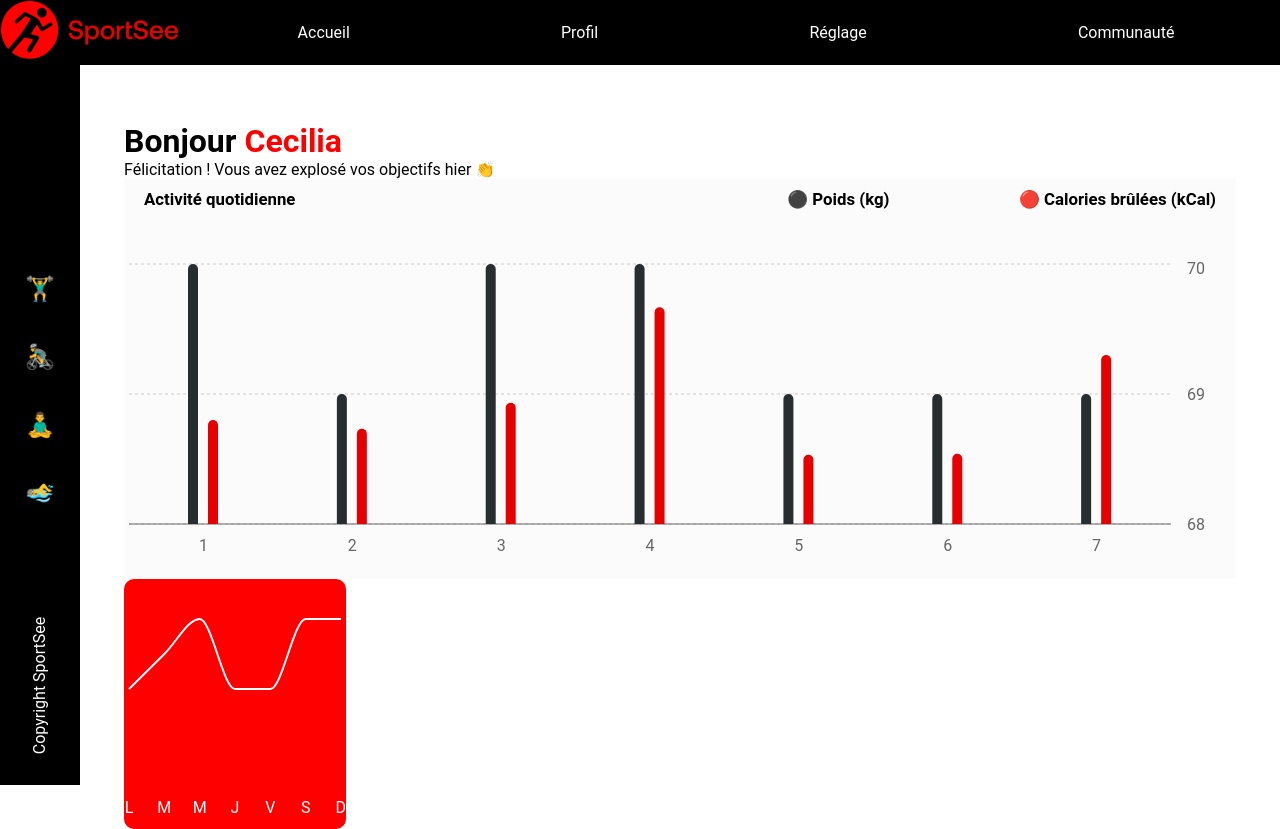
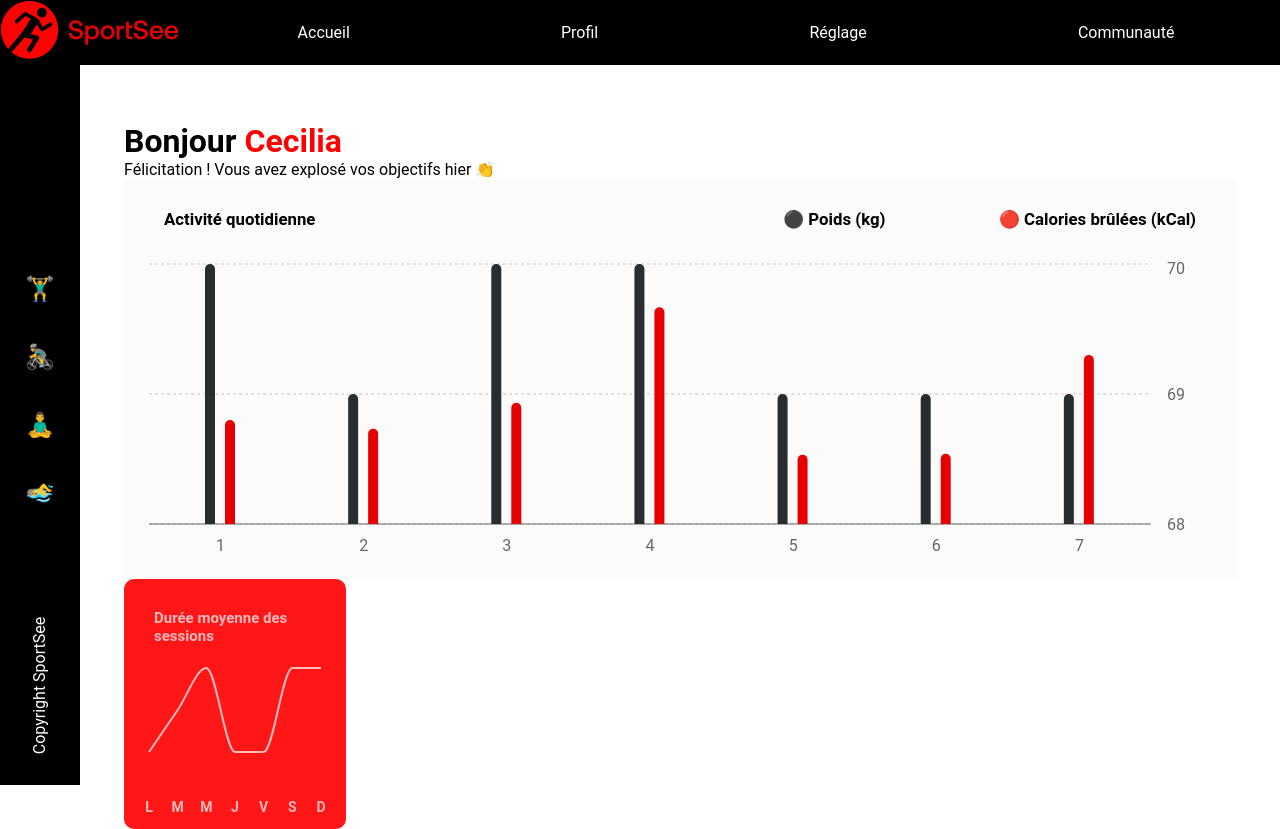
Before and after one commit to PaulG57/Projet_12_SportSee, a React (Vite) app: page / in a window 1280 px wide. Built offline with nearby package versions, Linux system fonts and the light colour scheme.

Commit message:
lineChart suite

```diff
--- a/src/components/ActivityChart.jsx
+++ b/src/components/ActivityChart.jsx
@@ -1,4 +1,5 @@
 import { BarChart, Bar, XAxis, YAxis, Tooltip, ResponsiveContainer, CartesianGrid } from "recharts";
+import "../styles/activity.css";
 
 const ActivityChart = ({ data }) => {
     return (
--- a/src/components/AverageSessionsChart.jsx
+++ b/src/components/AverageSessionsChart.jsx
@@ -1,41 +1,41 @@
-import { LineChart, Line, XAxis, Tooltip, ResponsiveContainer } from "recharts";
+import { LineChart, Line, XAxis, YAxis, Tooltip, ResponsiveContainer } from "recharts";
 import { useState } from "react";
+import "../styles/averageSessions.css";
 
 const CustomTooltip = ({ payload }) =>
-    payload && payload.length ? (
-        <div style={{ background: "white", padding: "10px", fontSize: "12px", fontWeight: "bold" }}>
-            {`${payload[0].value} min`}
-        </div>
-    ) : null;
+    payload?.length ? <div className="tooltip-box">{`${payload[0].value} min`}</div> : null;
 
 const AverageSessionsChart = ({ data }) => {
     const days = ["L", "M", "M", "J", "V", "S", "D"];
     const [left, setLeft] = useState("100%");
 
     return (
-        <div style={{ position: "relative", width: "20%", height: 250, background: "#FF0000", borderRadius: 10, overflow: "hidden" }}
+        <div className="chart-container"
             onMouseMove={(e) => setLeft(`${(e.nativeEvent.offsetX / e.currentTarget.clientWidth) * 100}%`)}
             onMouseLeave={() => setLeft("100%")}
         >
-            <div style={{ position: "absolute", top: 0, left, right: 0, height: "100%", background: "rgba(0,0,0,0.2)", transition: "left 0.2s ease-out" }} />
+            <div className="chart-title">Durée moyenne des sessions</div>
+            <div className="chart-overlay" style={{ left, right: 0 }} />
 
             <ResponsiveContainer width="100%" height="100%">
                 <LineChart data={data}>
+                    <YAxis hide domain={['dataMin - 10', 'dataMax + 20']} />
                     <XAxis
                         dataKey="day"
                         tickFormatter={(day) => days[day - 1]}
+                        tick={{ fill: "rgba(255, 255, 255, 0.7)" }}
                         tickLine={false}
                         axisLine={false}
-                        tick={{ fill: "white" }}
+                        padding={{ left: 20, right: 20 }}
                     />
                     <Tooltip cursor={false} content={<CustomTooltip />} />
                     <Line
                         type="monotone"
                         dataKey="sessionLength"
-                        stroke="white"
-                        activeDot={{ r: 6 }}
+                        stroke="rgba(255, 255, 255, 0.7)"
                         strokeWidth={2}
                         dot={false}
+                        activeDot={{ r: 4, fill: "#FFFFFF", stroke: "white", strokeWidth: 3 }}
                     />
                 </LineChart>
             </ResponsiveContainer>
--- /dev/null
+++ b/src/styles/activity.css
@@ -0,0 +1,21 @@
+.bar-chart-title {
+    display: flex;
+    justify-content: space-between;
+    margin: 10px 20px 30px 20px;
+    font-size: 0.7rem;
+}
+
+.bar-chart-title div {
+    display: flex;
+    justify-content: space-between;
+    width: 40%;
+}
+
+.activity-chart {
+    padding: 20px;
+    background-color: #FBFBFB;
+    display: flex;
+    flex-direction: column;
+    justify-content: space-between;
+    height: 400px;
+}
--- /dev/null
+++ b/src/styles/averageSessions.css
@@ -0,0 +1,37 @@
+.chart-container {
+    position: relative;
+    width: 20%;
+    height: 250px;
+    background: #ff0000e9;
+    border-radius: 10px;
+    overflow: hidden;
+    color: rgba(255, 255, 255, 0.7);
+    font-size: 14px;
+    font-weight: bold;
+}
+
+.chart-overlay {
+    position: absolute;
+    top: 0;
+    height: 100%;
+    background: rgba(0, 0, 0, 0.2);
+    transition: left 0.2s ease-out;
+}
+
+.tooltip-box {
+    background: white;
+    color: black;
+    padding: 10px;
+    font-size: 12px;
+}
+
+.chart-title {
+    position: absolute;
+    top: 20px;
+    left: 20px;
+    width: 150px;
+    color: rgba(255, 255, 255, 0.7);
+    font-size: 15px;
+    font-weight: bold;
+    margin: 10px;
+}
--- a/src/styles/index.css
+++ b/src/styles/index.css
@@ -29,25 +29,3 @@
     font-weight: bold;
     color: red;
 }
-
-.bar-chart-title {
-    display: flex;
-    justify-content: space-between;
-    margin: 10px 20px 30px 20px;
-    font-size: 0.7rem;
-}
-
-.bar-chart-title div {
-    display: flex;
-    justify-content: space-between;
-    width: 40%;
-}
-
-.activity-chart {
-    padding-bottom: 20px;
-    background-color: #FBFBFB;
-    display: flex;
-    flex-direction: column;
-    justify-content: space-between;
-    height: 400px;
-}
```
